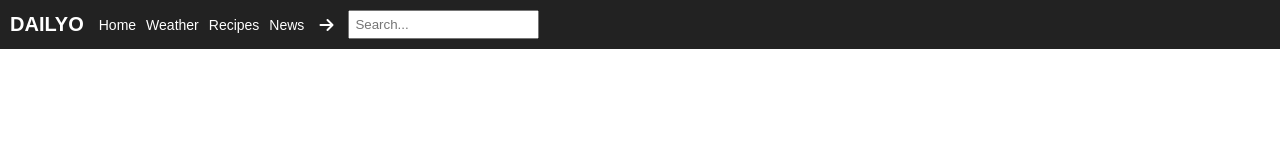
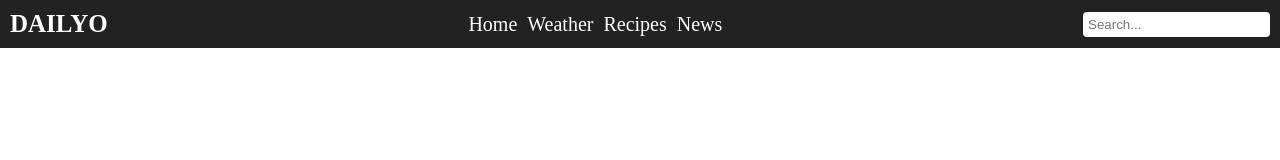
Before and after one commit to DailyO-personal/dailyo, a website built with Vite: page src/html/header.html in a window 1280 px wide. Built offline with nearby package versions, Linux system fonts and the light colour scheme.

Commit message:
header responsive

```diff
--- a/src/css/header.css
+++ b/src/css/header.css
@@ -5,46 +5,72 @@
 }
 
 body {
-  font-family: Arial, sans-serif;
+  font-family: "Times New Roman", Times, serif;
 }
 
-nav {
+.header-nav {
   background-color: #222;
   padding: 10px;
-  overflow-x: auto; /* Ekran dar ise yatay kaydırma */
+  overflow-x: hidden;
 }
 
 .header-all {
   display: flex;
   align-items: center;
-  gap: 15px;
-  white-space: nowrap; /* Her şey tek satırda */
+  justify-content: space-between;
+  flex-wrap: wrap;
 }
 
-h1 {
+.header-h1 {
   color: white;
-  font-size: 20px;
+  font-size: 25px;
   flex-shrink: 0;
 }
 
-ul {
+#nav-links {
   display: flex;
   gap: 10px;
   list-style: none;
   flex-shrink: 0;
 }
 
-ul li a {
+#nav-links li a {
   color: white;
   text-decoration: none;
-  font-size: 14px;
+  font-size: 20px;
 }
 
-i {
-  color: white;
-  flex-shrink: 0;
+.header-input {
+  padding: 5px;
+  border: none;
+  border-radius: 4px;
 }
 
-input[type="text"] {
-  padding: 5px;
+.menu-toggle {
+  display: none;
+  color: white;
+  font-size: 20px;
+  cursor: pointer;
 }
+
+@media (max-width: 768px) {
+  #nav-links {
+    display: none;
+    flex-direction: column;
+    width: 100%;
+    margin-top: 10px;
+  }
+
+  #nav-links.show {
+    display: flex;
+  }
+
+  .menu-toggle {
+    display: block;
+  }
+
+  .header-input {
+    width: 100%;
+    margin-top: 10px;
+  }
+}
--- a/src/html/header.html
+++ b/src/html/header.html
@@ -3,8 +3,7 @@
   <head>
     <meta charset="UTF-8" />
     <meta name="viewport" content="width=device-width, initial-scale=1.0" />
-    <title>Document</title>
-
+    <title>Responsive Nav</title>
     <link
       rel="stylesheet"
       href="https://cdnjs.cloudflare.com/ajax/libs/font-awesome/6.5.0/css/all.min.css"
@@ -12,19 +11,19 @@
     <link rel="stylesheet" href="../css/header.css" />
   </head>
 
-  <nav>
-    <div class="header-all">
-      <h1>DAILYO</h1>
+  <body>
+    <nav class="header-nav">
+      <div class="header-all">
+        <h1 class="header-h1">DAILYO</h1>
 
-      <ul>
-        <li><a href="#">Home</a></li>
-        <li><a href="#">Weather</a></li>
-        <li><a href="#">Recipes</a></li>
-        <li><a href="#">News</a></li>
-      </ul>
+        <i class="fa-solid fa-bars menu-toggle" id="menu-toggle"></i>
 
-      <i class="fa-solid fa-arrow-right"></i>
-      <input type="text" placeholder="Search..." />
-    </div>
-  </nav>
+        <ul id="nav-links"></ul>
+
+        <input class="header-input" type="text" placeholder="Search..." />
+      </div>
+    </nav>
+
+    <script src="../js/header.js"></script>
+  </body>
 </html>
--- a/src/js/header.js
+++ b/src/js/header.js
@@ -0,0 +1,23 @@
+const menuItems = [
+  { name: "Home", link: "#" },
+  { name: "Weather", link: "#" },
+  { name: "Recipes", link: "#" },
+  { name: "News", link: "#" },
+];
+
+const navLinks = document.getElementById("nav-links");
+
+menuItems.forEach((item) => {
+  const li = document.createElement("li");
+  const a = document.createElement("a");
+  a.textContent = item.name;
+  a.href = item.link;
+  li.appendChild(a);
+  navLinks.appendChild(li);
+  a.classList.add("nav-item");
+});
+
+const toggleBtn = document.getElementById("menu-toggle");
+toggleBtn.addEventListener("click", () => {
+  navLinks.classList.toggle("show");
+});
```
